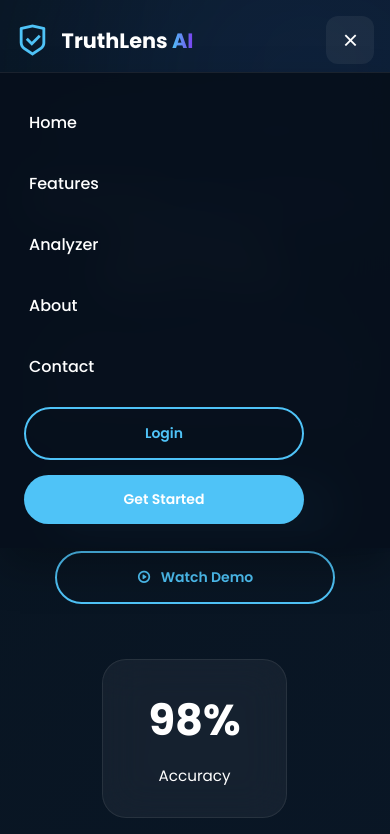
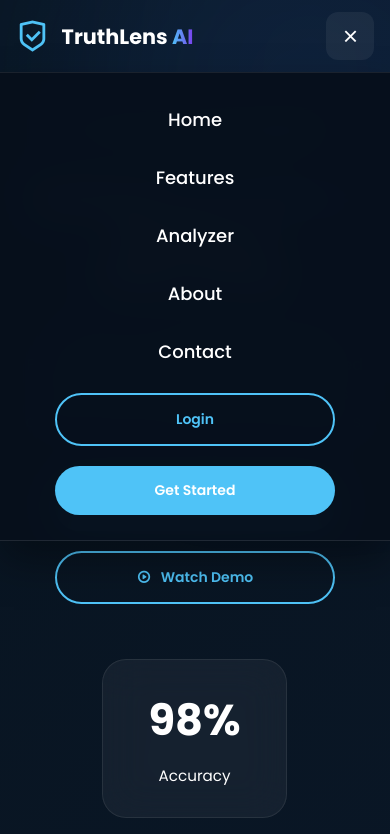
Before and after one commit to zishan4hmed/TruthLens-AI, a plain HTML site: page frontend/index.html in a window 390 px wide. Both pictures are taken after a click on the button 350 px from the left and 40 px from the top of the page. Shown: the top 834 px of the page. Drawn offline with nearby package versions, Linux system fonts and the light colour scheme.

Commit message:
Fix mobile navbar layout and menu

```diff
--- a/frontend/css/responsive.css
+++ b/frontend/css/responsive.css
@@ -346,3 +346,78 @@
     }
 
 }
+/* ==========================================
+   MOBILE NAVBAR FINAL FIX
+========================================== */
+
+@media (max-width: 992px) {
+
+    .navbar {
+        height: 72px;
+        padding: 0;
+        z-index: 10000;
+    }
+
+    .nav-container {
+        height: 72px;
+        width: 92%;
+        position: relative;
+    }
+
+    .nav-links {
+        display: none !important;
+    }
+
+    .nav-actions {
+        display: none !important;
+    }
+
+    .mobile-menu-btn {
+        display: flex !important;
+        width: 48px;
+        height: 48px;
+        flex-shrink: 0;
+        z-index: 10002;
+    }
+
+    .mobile-menu {
+        display: none;
+        position: fixed;
+        top: 72px;
+        left: 0;
+        width: 100%;
+        padding: 25px 20px;
+
+        flex-direction: column;
+        align-items: center;
+        gap: 15px;
+
+        background: rgba(7, 16, 28, 0.98);
+        backdrop-filter: blur(20px);
+        -webkit-backdrop-filter: blur(20px);
+
+        border-bottom: 1px solid rgba(255,255,255,.1);
+        box-shadow: 0 20px 40px rgba(0,0,0,.35);
+
+        z-index: 9999;
+    }
+
+    .mobile-menu.active {
+        display: flex;
+    }
+
+    .mobile-menu a {
+        color: #fff;
+        text-decoration: none;
+        font-size: 18px;
+        font-weight: 500;
+        padding: 8px 0;
+    }
+
+    .mobile-menu .btn {
+        width: 90%;
+        max-width: 280px;
+        justify-content: center;
+    }
+
+}
```
